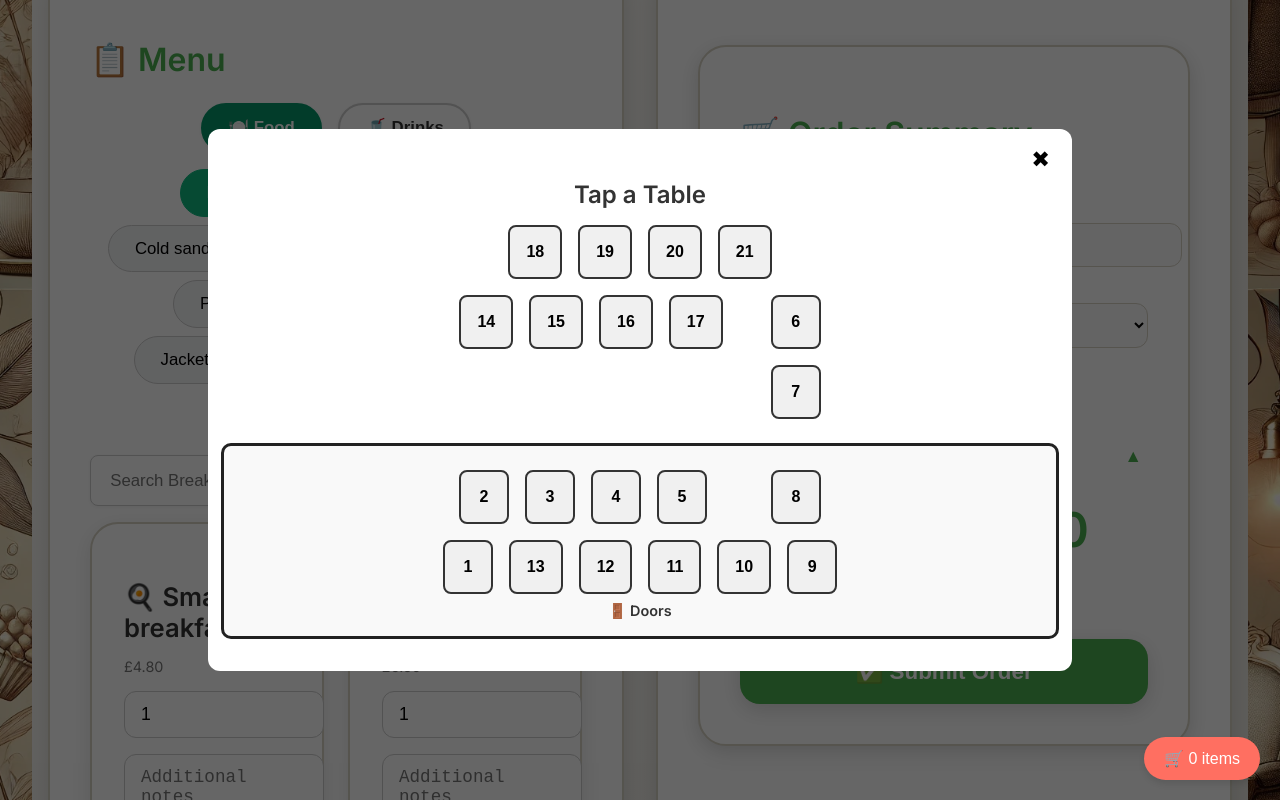
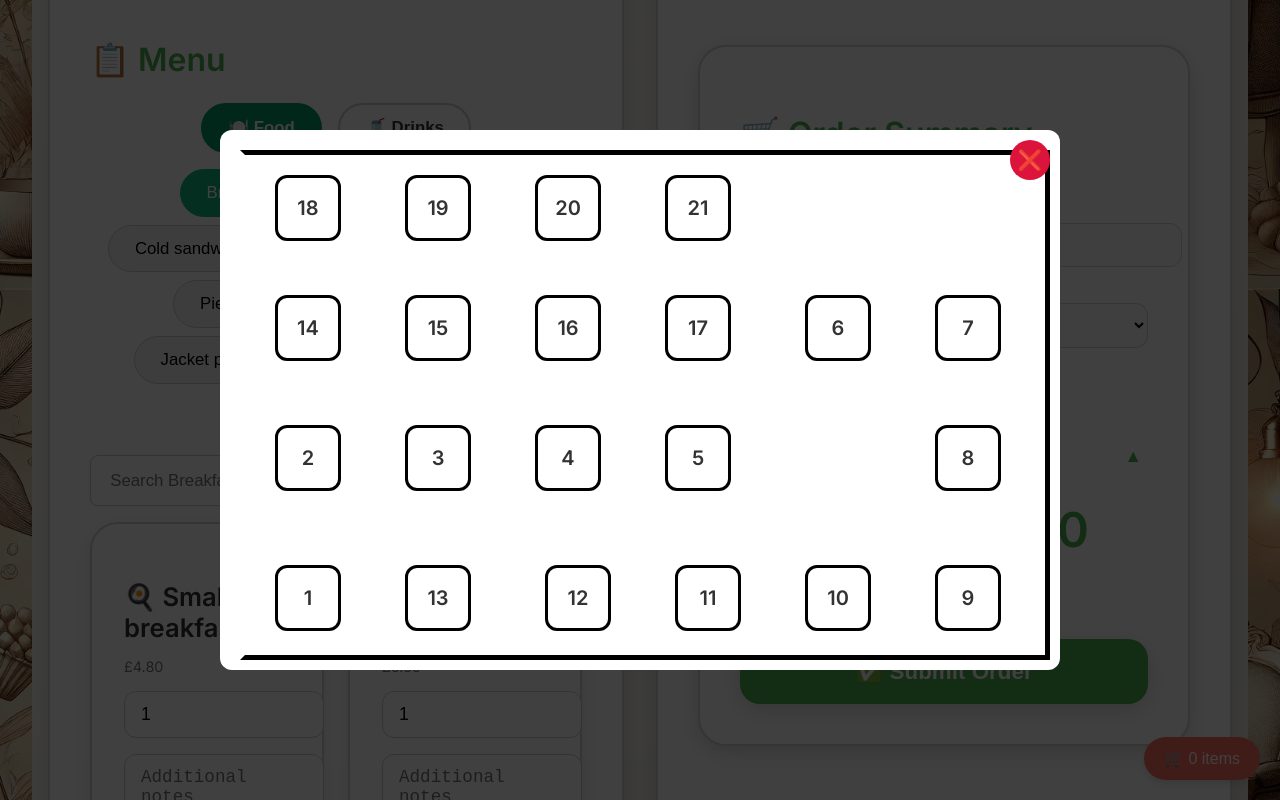
Before and after one commit to peterstearoom/peterstearoom, a React (Vite) app: page / in a window 1280 px wide. Both pictures are taken after typing "5" into the empty fields and a click on the button "Search Table". Shown: the part 511-1311 px from the top of the page. Built offline with nearby package versions, Linux system fonts and the light colour scheme.

Commit message:
Table map #4

```diff
--- a/src/components/OrderCart.jsx
+++ b/src/components/OrderCart.jsx
@@ -224,47 +224,39 @@ function OrderCart() {
         </div>
       )}
 {showTableMap && (
-  <div className="table-map-overlay">
-    <div className="table-map-content">
-      <button className="close-map-btn" onClick={() => setShowTableMap(false)}>✖</button>
-      <h2 style={{ marginBottom: '1rem' }}>Tap a Table</h2>
+  <div className="table-overlay">
+    <div className="table-map-container">
+      <button className="close-map" onClick={() => setShowTableMap(false)}>❌</button>
 
-      <div className="table-layout-grid">
+      {/* L-Shaped Border */}
+      <div className="room-outline">
+        {Array.from({ length: 21 }, (_, i) => {
+          const id = i + 1
+          const positions = {
+            1: { top: 410, left: 30 }, 2: { top: 270, left: 30 }, 3: { top: 270, left: 160 },
+            4: { top: 270, left: 290 }, 5: { top: 270, left: 420 }, 6: { top: 140, left: 560 },
+            7: { top: 140, left: 690 }, 8: { top: 270, left: 690 }, 9: { top: 410, left: 690 },
+            10: { top: 410, left: 560 }, 11: { top: 410, left: 430 }, 12: { top: 410, left: 300 },
+            13: { top: 410, left: 160 }, 14: { top: 140, left: 30 }, 15: { top: 140, left: 160 },
+            16: { top: 140, left: 290 }, 17: { top: 140, left: 420 }, 18: { top: 20, left: 30 },
+            19: { top: 20, left: 160 }, 20: { top: 20, left: 290 }, 21: { top: 20, left: 420 },
+          }
 
-        {/* OUTSIDE Top Row */}
-        <div className="outside-row">
-          {[18, 19, 20, 21].map(num => (
-            <button key={num} className="table-btn" onClick={() => { setTableNumber(num.toString()); setShowTableMap(false); }}>{num}</button>
-          ))}
-        </div>
-
-        {/* OUTSIDE Second Row */}
-        <div className="outside-row second">
-          {[14, 15, 16, 17].map(num => (
-            <button key={num} className="table-btn" onClick={() => { setTableNumber(num.toString()); setShowTableMap(false); }}>{num}</button>
-          ))}
-          <div className="room-doorway">
-            <button className="table-btn" onClick={() => { setTableNumber('6'); setShowTableMap(false); }}>6</button>
-            <button className="table-btn" onClick={() => { setTableNumber('7'); setShowTableMap(false); }}>7</button>
-          </div>
-        </div>
-
-        {/* ROOM BORDERED SECTION */}
-        <div className="room-border">
-          <div className="inside-row">
-            {[2, 3, 4, 5].map(num => (
-              <button key={num} className="table-btn" onClick={() => { setTableNumber(num.toString()); setShowTableMap(false); }}>{num}</button>
-            ))}
-            <div className="spacer" />
-            <button className="table-btn" onClick={() => { setTableNumber('8'); setShowTableMap(false); }}>8</button>
-          </div>
-          <div className="inside-row bottom">
-            {[1, 13, 12, 11, 10, 9].map(num => (
-              <button key={num} className="table-btn" onClick={() => { setTableNumber(num.toString()); setShowTableMap(false); }}>{num}</button>
-            ))}
-          </div>
-          <div className="door-label">🚪 Doors</div>
-        </div>
+          const { top, left } = positions[id]
+          return (
+            <div
+              key={id}
+              className="table-btn"
+              style={{ top, left }}
+              onClick={() => {
+                setTableNumber(id)
+                setShowTableMap(false)
+              }}
+            >
+              {id}
+            </div>
+          )
+        })}
       </div>
     </div>
   </div>
--- a/src/styles/custom.css
+++ b/src/styles/custom.css
@@ -1205,186 +1205,63 @@ textarea {
   background-color: #e65b50;
 }
 
-.table-map-overlay {
+.table-overlay {
   position: fixed;
-  top: 0; left: 0; right: 0; bottom: 0;
-  background: rgba(0, 0, 0, 0.6);
-  z-index: 1000;
+  top: 0;
+  left: 0;
+  width: 100vw;
+  height: 100vh;
+  background: rgba(0, 0, 0, 0.75);
+  z-index: 9999;
   display: flex;
+  justify-content: center;
   align-items: center;
-  justify-content: center;
 }
 
-.table-map-content {
-  background: #fff;
-  padding: 2rem;
+.table-map-container {
+  position: relative;
+  width: 800px;
+  height: 500px;
+  background: white;
   border-radius: 12px;
-  max-width: 800px;
-  width: 90%;
-  position: relative;
-  text-align: center;
+  padding: 20px;
+  overflow: hidden;
 }
 
-.close-map-btn {
+.room-outline {
+  position: relative;
+  width: 100%;
+  height: 100%;
+  border: 5px solid #000;
+  border-left: 5px solid transparent;
+}
+
+.table-btn {
   position: absolute;
-  top: 1rem;
-  right: 1rem;
-  font-size: 1.4rem;
-  background: none;
-  border: none;
+  width: 60px;
+  height: 60px;
+  background: white;
+  border: 3px solid black;
+  border-radius: 12px;
+  font-weight: bold;
+  font-size: 20px;
+  display: flex;
+  justify-content: center;
+  align-items: center;
   cursor: pointer;
 }
 
-.table-layout-grid {
-  display: flex;
-  flex-direction: column;
-  gap: 1rem;
-  align-items: center;
+.close-map {
+  position: absolute;
+  top: 10px;
+  right: 10px;
+  background: crimson;
+  color: white;
+  border: none;
+  font-size: 20px;
+  border-radius: 50%;
+  width: 40px;
+  height: 40px;
+  cursor: pointer;
+  z-index: 1;
 }
-
-.outside-row {
-  display: flex;
-  gap: 1rem;
-  justify-content: center;
-}
-
-.outside-row.second {
-  display: flex;
-  align-items: flex-start;
-}
-
-.room-doorway {
-  display: flex;
-  flex-direction: column;
-  gap: 1rem;
-  margin-left: 2rem;
-}
-
-.table-map-layout {
-  display: flex;
-  flex-direction: column;
-  gap: 1rem;
-}
-
-.table-row {
-  display: flex;
-  justify-content: center;
-  gap: 0.75rem;
-}
-
-.table-btn {
-  padding: 0.75rem 1.1rem;
-  border: 2px solid #555;
-  border-radius: 8px;
-  font-size: 1rem;
-  font-weight: bold;
-  background: #eaeaea;
-  cursor: pointer;
-  min-width: 50px;
-}
-
-.divider {
-  border: 0;
-  border-top: 2px dashed #aaa;
-  margin: 1rem 0;
-}
-
-.door-label {
-  margin-top: 0.3rem;
-  font-size: 0.9rem;
-  font-weight: 600;
-}
-.room-border {
-  border: 3px solid #222;
-  padding: 1rem;
-  border-radius: 10px;
-  background: #f9f9f9;
-  margin-top: 0.5rem;
-  width: 100%;
-  display: flex;
-  flex-direction: column;
-  align-items: center;
-}
-
-.inside-row {
-  display: flex;
-  justify-content: center;
-  gap: 1rem;
-  margin: 0.5rem 0;
-}
-
-.inside-row.bottom {
-  margin-bottom: 0;
-}
-
-.spacer {
-  width: 2rem;
-}
-.table-map-overlay {
-  position: fixed;
-  top: 0; left: 0; right: 0; bottom: 0;
-  background: rgba(0, 0, 0, 0.6);
-  z-index: 1000;
-  display: flex;
-  align-items: center;
-  justify-content: center;
-}
-
-.table-map-content {
-  background: #fff;
-  padding: 2rem;
-  border-radius: 12px;
-  max-width: 800px;
-  width: 90%;
-  position: relative;
-  text-align: center;
-}
-
-.close-map-btn {
-  position: absolute;
-  top: 1rem;
-  right: 1rem;
-  font-size: 1.4rem;
-  background: none;
-  border: none;
-  cursor: pointer;
-}
-
-.table-map-layout {
-  display: flex;
-  flex-direction: column;
-  gap: 0.75rem;
-}
-
-.table-row {
-  display: grid;
-  grid-template-columns: repeat(6, 1fr);
-  gap: 0.5rem;
-  justify-content: center;
-}
-
-.table-btn {
-  padding: 1rem;
-  background: #f0f0f0;
-  border: 2px solid #333;
-  border-radius: 8px;
-  cursor: pointer;
-  font-weight: bold;
-}
-
-.table-room-frame {
-  border: 3px solid #444;
-  padding: 1rem;
-  border-radius: 10px;
-  background: #fdfdfd;
-  margin-top: 1rem;
-}
-
-.door-label {
-  margin-top: 0.5rem;
-  font-weight: 600;
-}
-
-.table-spacer {
-  visibility: hidden;
-}
```
